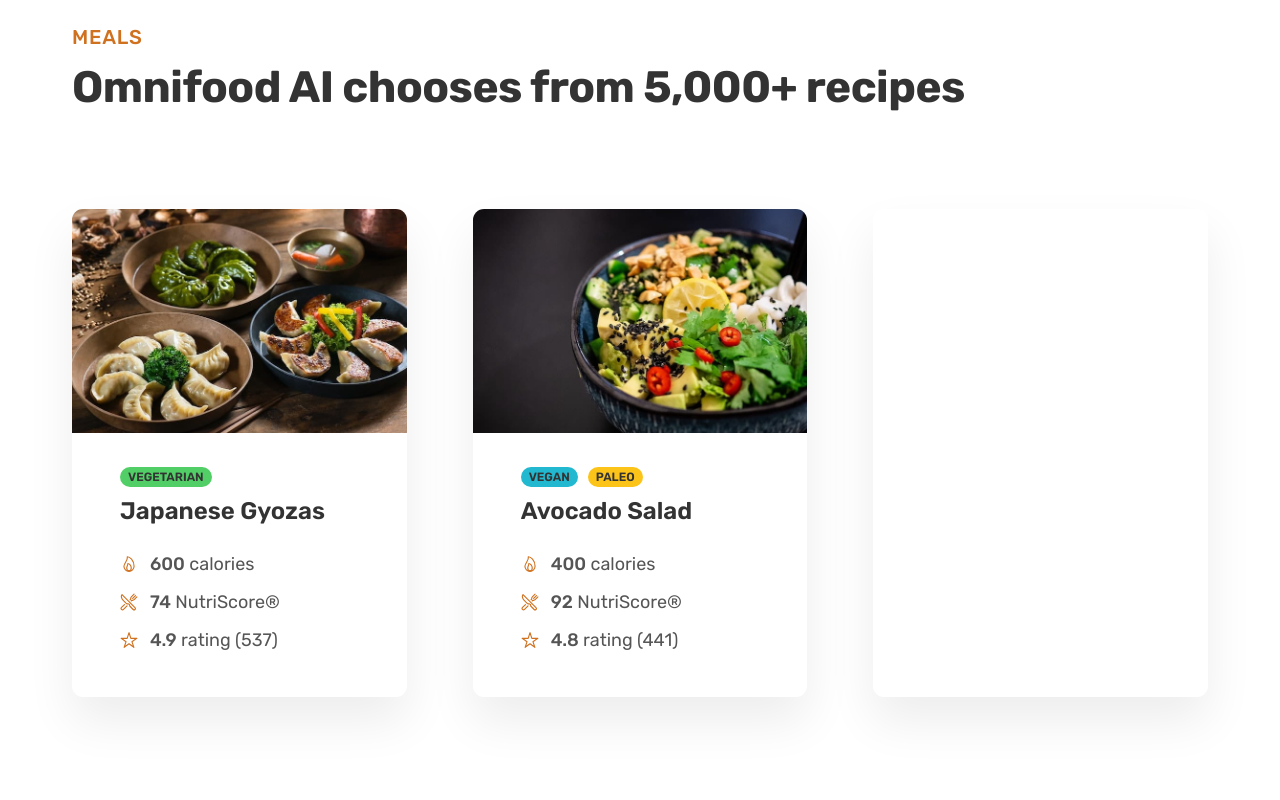
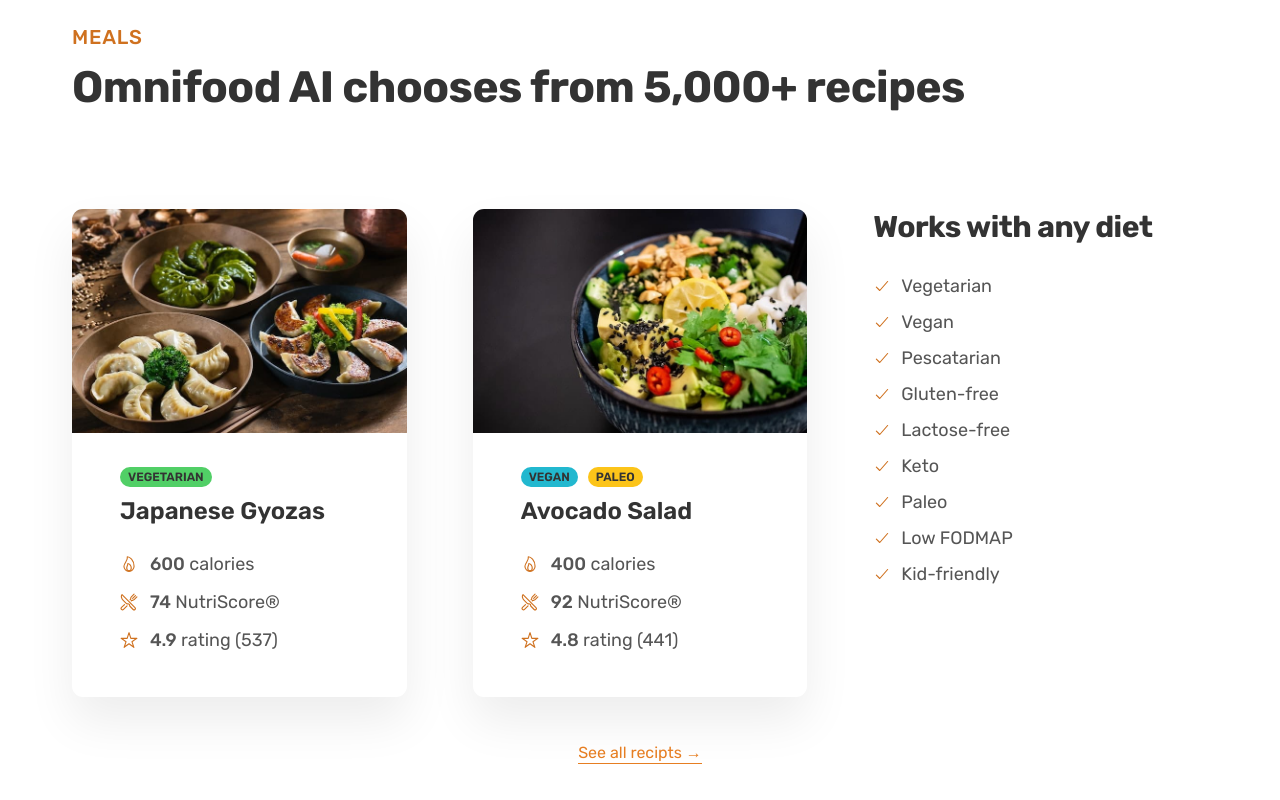
Before and after one commit to Miroslav03/SoftUni-HTML-CSS-, a plain HTML site: page Projects/Omnifood/index.html in a window 1280 px wide. Shown: the part 2662-3462 px from the top of the page. Drawn offline with nearby package versions, Linux system fonts and the light colour scheme.

Commit message:
Finishing meal section

```diff
--- a/Projects/Omnifood/index.html
+++ b/Projects/Omnifood/index.html
@@ -174,8 +174,32 @@
                     </div>
                 </div>
 
-                <div class="meal">
+                <div class="diet-list">
+                    <h3 class="heading-tertiary">Works with any diet</h3>
+                    <ul class="diets">
+                        <li class="diet"><ion-icon class="meal-icon"
+                                name="checkmark-outline"></ion-icon><span>Vegetarian</span></li>
+                        <li class="diet"><ion-icon class="meal-icon"
+                                name="checkmark-outline"></ion-icon><span>Vegan</span></li>
+                        <li class="diet"><ion-icon class="meal-icon"
+                                name="checkmark-outline"></ion-icon><span>Pescatarian</span></li>
+                        <li class="diet"><ion-icon class="meal-icon"
+                                name="checkmark-outline"></ion-icon><span>Gluten-free</span></li>
+                        <li class="diet"><ion-icon class="meal-icon"
+                                name="checkmark-outline"></ion-icon><span>Lactose-free</span></li>
+                        <li class="diet"><ion-icon class="meal-icon"
+                                name="checkmark-outline"></ion-icon><span>Keto</span></li>
+                        <li class="diet"><ion-icon class="meal-icon"
+                                name="checkmark-outline"></ion-icon><span>Paleo</span></li>
+                        <li class="diet"><ion-icon class="meal-icon" name="checkmark-outline"></ion-icon><span>Low
+                                FODMAP</span></li>
+                        <li class="diet"><ion-icon class="meal-icon"
+                                name="checkmark-outline"></ion-icon><span>Kid-friendly</span></li>
+                    </ul>
                 </div>
+            </div>
+            <div class="all-recipes container margin--top">
+                <a class="meal-link" href="#">See all recipts &rarr;</a>
             </div>
         </section>
     </main>
--- a/Projects/Omnifood/styles/general.css
+++ b/Projects/Omnifood/styles/general.css
@@ -186,3 +186,7 @@
 .paleo-color{
     background-color: #fcc419;
 }
+
+.margin--top{
+    margin-top: 4.8rem;
+}
--- a/Projects/Omnifood/styles/style.css
+++ b/Projects/Omnifood/styles/style.css
@@ -220,13 +220,19 @@
     padding: 9.6rem 0;
 }
 
-.meal{
+.meal {
     box-shadow: 0 2.4rem 4.8rem rgba(0, 0, 0, 0.074);
     border-radius: 11px;
     overflow: hidden;
+    transition: all 0.4s;
 }
 
-.meal-information{
+.meal:hover {
+    transform: translateY(-1.2rem);
+
+}
+
+.meal-information {
     padding: 3.2rem 4.8rem 4.8rem 4.8rem;
 }
 
@@ -234,7 +240,7 @@
     width: 100%;
 }
 
-.meal-tags{
+.meal-tags {
     margin-bottom: 1.2rem;
     display: flex;
     gap: 1rem;
@@ -276,3 +282,39 @@
     align-items: center;
     gap: 1.2rem;
 }
+
+.diets {
+    list-style: none;
+    display: flex;
+    flex-direction: column;
+    gap: 1.8rem;
+}
+
+.diet {
+    font-size: 1.8rem;
+    display: flex;
+    align-items: center;
+    gap: 1rem;
+}
+
+.all-recipes {
+    text-align: center;
+}
+
+.meal-link:link,
+.meal-link:visited {
+    display: inline-block;
+    color: #e67e22;
+    text-decoration: none;
+    font-size: 1.6rem;
+    border-bottom: #e67e22 solid 1px;
+    padding-bottom: 2px;
+
+    transition: all 0.3s;
+}
+
+.meal-link:hover,
+.meal-linkL:active {
+    color: #cf711f;
+
+}
```
